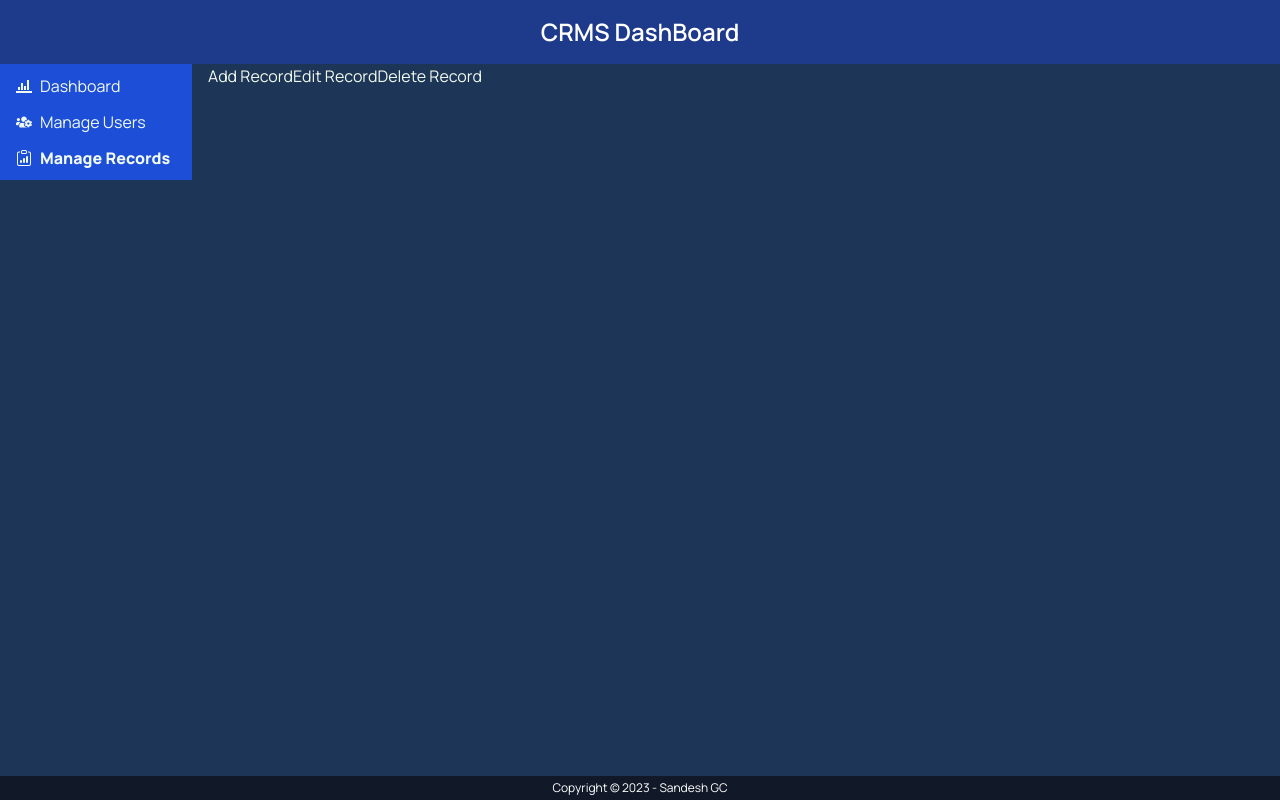
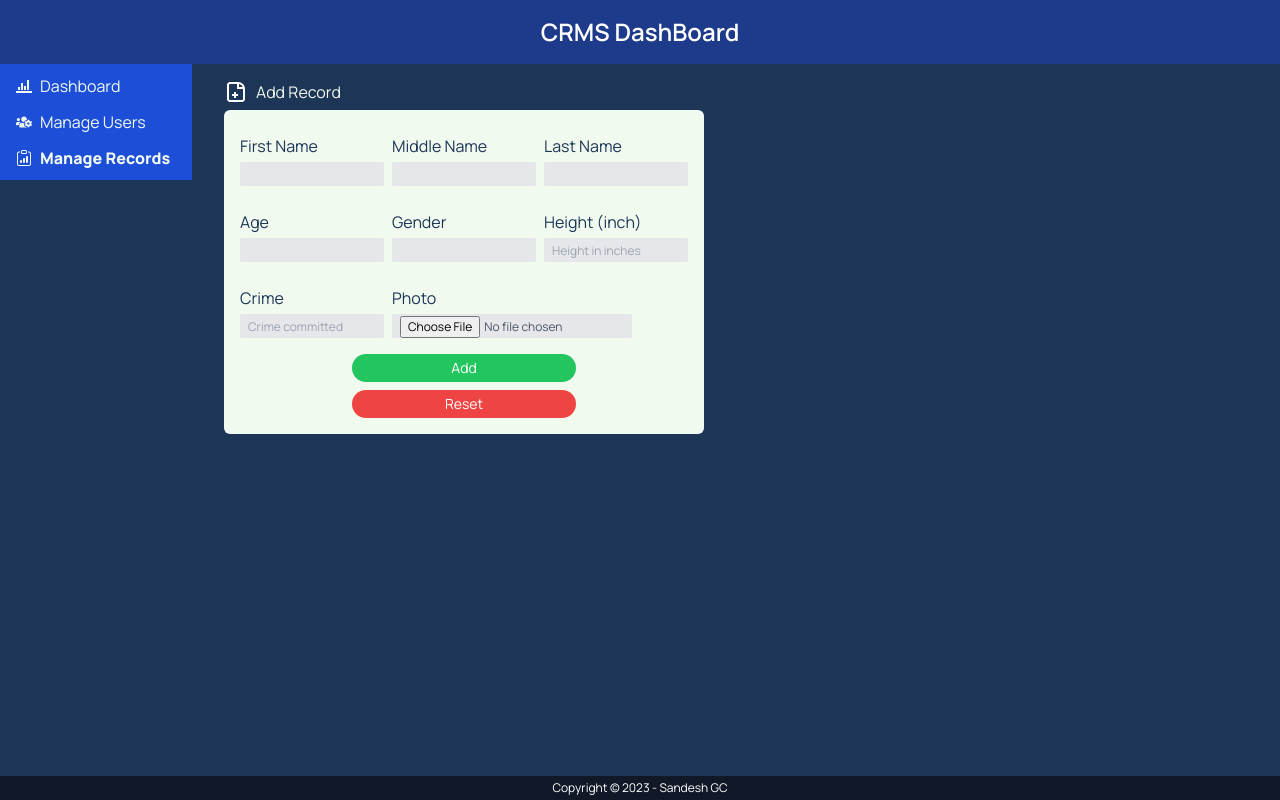
Before and after one commit to gcsandesh/Criminal-Record-Management-System, a React (Vite) app in the folder client/: page /admin/records/add in a window 1280 px wide. Built offline with nearby package versions, Linux system fonts and the light colour scheme.

Commit message:
modify routes, enhance + refactor admin dashboard

```diff
--- a/client/src/App.jsx
+++ b/client/src/App.jsx
@@ -12,6 +12,7 @@ import {
 } from "./pages";
 import ManageRecords from "./pages/Admin/ManageRecords";
 import AddRecord from "./pages/Admin/AddRecord";
+import Stats from "./pages/Admin/Stats";
 
 function App() {
 	return (
@@ -25,13 +26,12 @@ function App() {
 						<Route path="/crimes" element={<Crimes />} />
 						{/* for admin */}
 						<Route path="/admin" element={<AdminDash />}>
-							{/* <Route index element={<AdminDash />}> */}
-							<Route index element={<Records />} />
+							<Route index element={<Stats />} />
 							<Route path="users" element={<Users />} />
 							<Route path="records" element={<ManageRecords />}>
+								<Route index element={<Records />} />
 								<Route path="add" element={<AddRecord />} />
 							</Route>
-							{/* </Route> */}
 						</Route>
 					</Route>
 				</Routes>
--- a/client/src/components/UserPreview.jsx
+++ /dev/null
@@ -1,31 +0,0 @@
-import React from "react";
-
-export default function UserPreview({
-	recordId,
-	firstName,
-	middleName,
-	lastName,
-	age,
-	gender,
-	height,
-	photo,
-	isCriminal,
-	crime,
-}) {
-	return (
-		<div className="flex flex-col">
-			<p>{photo}</p>
-			<div className="flex items-center justify-between">
-				<p>{recordId}</p>
-				<p>{firstName}</p>
-				<p>{middleName}</p>
-				<p>{lastName}</p>
-				<p>{age}</p>
-				<p>{gender}</p>
-				<p>{height}</p>
-				<p>{isCriminal}</p>
-				<p>{crime}</p>
-			</div>
-		</div>
-	);
-}
--- a/client/src/components/index.js
+++ b/client/src/components/index.js
@@ -1,7 +1,7 @@
 import LoginForm from "./LoginForm";
 import SearchUserForm from "./SearchUserForm";
-import UserPreview from "./UserPreview";
+import RecordPreview from "./RecordPreview";
 import Footer from "./Footer";
 import Layout from "./Layout";
 
-export { LoginForm, SearchUserForm, UserPreview, Footer, Layout };
+export { LoginForm, SearchUserForm, RecordPreview, Footer, Layout };
--- a/client/src/pages/Admin/AddRecord.jsx
+++ b/client/src/pages/Admin/AddRecord.jsx
@@ -15,9 +15,14 @@ export default function AddRecord() {
 
 	const [record, setRecord] = useState(emptyRecord);
 
+	function handleSubmit(event) {
+		event.preventDefault();
+		console.log(record);
+	}
+
 	function handleInput(event) {
 		const property = event.target.name;
-		const value = event.targe.value;
+		const value = event.target.value;
 
 		setRecord((prevRecord) => ({
 			...prevRecord,
@@ -36,17 +41,18 @@ export default function AddRecord() {
 						<label htmlFor="firstName">First Name</label>
 						<input
 							onChange={handleInput}
-							className="bg-gray-200 rounded-sm px-2 w-36"
+							className="bg-gray-200 rounded-sm px-2 w-36 h-6 py-0.5 text-xs text-gray-600"
 							type={"text"}
 							name="firstName"
 							value={record.firstName}
+							required
 						/>
 					</div>
 					<div className="flex flex-col items-start gap-1 justify-between w-full my-2">
 						<label htmlFor="middleName">Middle Name</label>
 						<input
 							onChange={handleInput}
-							className="bg-gray-200 rounded-sm px-2 w-36"
+							className="bg-gray-200 rounded-sm px-2 w-36 h-6 py-0.5 text-xs text-gray-600"
 							type={"text"}
 							name="middleName"
 							value={record.middleName}
@@ -56,10 +62,11 @@ export default function AddRecord() {
 						<label htmlFor="lastName">Last Name</label>
 						<input
 							onChange={handleInput}
-							className="bg-gray-200 rounded-sm px-2 w-36"
+							className="bg-gray-200 rounded-sm px-2 w-36 h-6 py-0.5 text-xs text-gray-600"
 							type={"text"}
 							name="lastName"
 							value={record.lastName}
+							required
 						/>
 					</div>
 				</div>
@@ -68,39 +75,78 @@ export default function AddRecord() {
 						<label htmlFor="age">Age</label>
 						<input
 							onChange={handleInput}
-							className="bg-gray-200 rounded-sm px-2 w-36"
+							className="bg-gray-200 rounded-sm px-2 w-36 h-6 py-0.5 text-xs text-gray-600"
 							type={"number"}
 							name="age"
 							value={record.age}
+							required
 						/>
 					</div>
 					<div className="flex flex-col items-start gap-1 justify-between w-full my-2">
 						<label htmlFor="gender">Gender</label>
 						<input
+							list="genders"
 							onChange={handleInput}
-							className="bg-gray-200 rounded-sm px-2 w-36"
-							type={"text"}
+							className="bg-gray-200 rounded-sm px-2 w-36 h-6 py-0.5 text-xs text-gray-600"
+							// type={"text"}
 							name="gender"
 							value={record.gender}
+							required
+						/>
+						<datalist id="genders">
+							<option value={"Male"} />
+							<option value={"Female"} />
+							<option value={"Other"} />
+						</datalist>
+					</div>
+					<div className="flex flex-col items-start gap-1 justify-between w-full my-2">
+						<label htmlFor="height">Height (inch)</label>
+						<input
+							onChange={handleInput}
+							className="bg-gray-200 rounded-sm px-2 w-36 h-6 py-0.5 text-xs text-gray-600"
+							type={"number"}
+							name="height"
+							placeholder="Height in inches"
+							value={record.height}
+							required
 						/>
 					</div>
 				</div>
+				<div className="flex justify-between gap-2">
 					<div className="flex flex-col items-start gap-1 justify-between w-full my-2">
 						<label htmlFor="crime">Crime</label>
 						<input
 							onChange={handleInput}
-						className="bg-gray-200 rounded-sm px-2 w-36"
+							className="bg-gray-200 rounded-sm px-2 w-36 h-6 py-0.5 text-xs text-gray-600"
 							type={"text"}
 							name="crime"
+							placeholder="Crime committed"
 							value={record.crime}
 						/>
 					</div>
+					<div className="flex flex-col items-start gap-1 justify-between my-2">
+						<label htmlFor="photo">Photo</label>
+						<input
+							onChange={handleInput}
+							className="bg-gray-200 rounded-sm px-2 w-60 h-6 py-0.5 text-xs text-gray-600"
+							type={"file"}
+							name="photo"
+							value={record.photo}
+							// required
+						/>
+					</div>
+				</div>
 				<button
-					// onClick={handleSubmit}
 					className="bg-green-500 text-white rounded-full w-1/2 mx-auto text-sm p-1"
 					type="submit"
 				>
-					Search
+					Add
+				</button>
+				<button
+					className="bg-red-500 text-white rounded-full w-1/2 mx-auto text-sm p-1"
+					type="reset"
+				>
+					Reset
 				</button>
 			</form>
 		</div>
--- a/client/src/pages/Admin/AdminDash.jsx
+++ b/client/src/pages/Admin/AdminDash.jsx
@@ -10,7 +10,9 @@ export default function AdminDash() {
 			</h1>
 			<div className="flex gap-4">
 				<AdminSideNav />
-				<Outlet />
+				<div className="p-4">
+					<Outlet />
+				</div>
 			</div>
 		</div>
 	);
--- a/client/src/pages/Admin/ManageRecords.jsx
+++ b/client/src/pages/Admin/ManageRecords.jsx
@@ -1,19 +1,16 @@
 import React from "react";
-import { Link } from "react-router-dom";
+import { Link, Outlet } from "react-router-dom";
+import { CgFileAdd } from "react-icons/cg";
 
 export default function ManageRecords() {
 	return (
 		<div>
 			<button>
-				<Link to="add">Add Record</Link>
+				<Link to="add" className="flex items-center gap-2">
+					<CgFileAdd color="white" size={24} /> Add Record
+				</Link>
 			</button>
-			<button>
-				<Link to="edit">Edit Record</Link>
-			</button>
-			<button>
-				<Link to="delete">Delete Record</Link>
-			</button>
-			{/* <button></button> */}
+			<Outlet />
 		</div>
 	);
 }
--- a/client/src/pages/Records/Records.jsx
+++ b/client/src/pages/Records/Records.jsx
@@ -1,7 +1,6 @@
 import React, { useState } from "react";
-import { Link } from "react-router-dom";
-import { CgFileAdd } from "react-icons/cg";
 import { SearchUserForm } from "../../components";
+import AllRecords from "./AllRecords";
 import SearchResults from "./SearchResults";
 
 export default function Records() {
@@ -35,16 +34,17 @@ export default function Records() {
 	return (
 		<div className=" h-full flex flex-col items-center justify-center">
 			<div>
-				<Link to="/add-record">
-					<CgFileAdd color="white" size={24} />
-				</Link>
 				<SearchUserForm
 					formData={formData}
 					setFormData={setFormData}
 					handleSubmit={handleSubmit}
 				/>
 			</div>
-			{isSubmitted && <SearchResults searchResult={searchResult} />}
+			{isSubmitted ? (
+				<SearchResults searchResult={searchResult} />
+			) : (
+				<AllRecords />
+			)}
 		</div>
 	);
 }
--- a/client/src/pages/Records/SearchResults.jsx
+++ b/client/src/pages/Records/SearchResults.jsx
@@ -1,5 +1,5 @@
 import React from "react";
-import { UserPreview } from "../../components";
+import { RecordPreview } from "../../components";
 
 export default function SearchResults({ searchResult }) {
 	const listOfUsers = searchResult.map(
@@ -16,7 +16,7 @@ export default function SearchResults({ searchResult }) {
 			crime_id,
 		}) => (
 			<li key={record_id}>
-				<UserPreview
+				<RecordPreview
 					recordId={record_id}
 					firstName={first_name}
 					middleName={middle_name}
```
Lines whose indentation alone changed are shown as unchanged.
